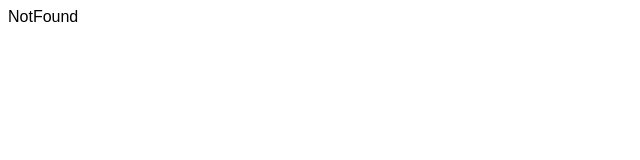
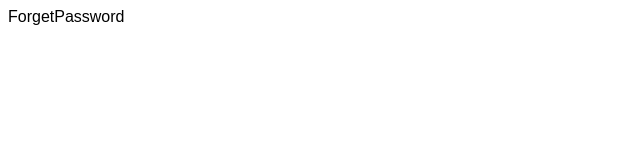
Before and after one commit to Aamishsn/auth-system-react-django, a React (Vite) app in the folder frontend/: page /forget-password in a window 1280 px wide. Shown: the top 160 px of the page, without its empty margins (0-640 px from the left). Built offline with nearby package versions, Linux system fonts and the light colour scheme.

Commit message:
minor changes adjusted

```diff
--- a/frontend/src/App.jsx
+++ b/frontend/src/App.jsx
@@ -8,6 +8,7 @@ import ProtectedComp from "./components/ProtectedComp";
 import Activate from "./pages/Activate";
 import ResendActivationEmail from "./pages/ResendActivationEmail";
 import ForgetPass from "./pages/ForgetPass";
+import ForgetPassword from "./pages/ForgetPassword";
 
 function Logout() {
   localStorage.clear();
@@ -47,6 +48,7 @@ function App() {
           path="/resend-activation-email"
           element={<ResendActivationEmail />}
         />
+        <Route path="/forget-password" element={<ForgetPassword />}></Route>
         <Route path="*" element={<NotFound />}></Route>
       </Routes>
     </BrowserRouter>
--- a/frontend/src/components/FormLogin.jsx
+++ b/frontend/src/components/FormLogin.jsx
@@ -82,7 +82,7 @@ function FormLogin({ route, method }) {
       </button>
 
 
-      {/* {!showEmail&& <a href="/forget-password" style={{textDecoration: 'none', color: 'blue'}}>Forget Password???</a>} */}
+      {!showEmail&& <a href="/forget-password" style={{textDecoration: 'none', color: 'blue'}}>Forget Password???</a>}
     </form>
   );
 }
--- a/frontend/src/pages/ForgetPass.jsx
+++ b/frontend/src/pages/ForgetPass.jsx
@@ -5,7 +5,7 @@ import { useNavigate } from "react-router-dom";
 import { ACCESS_TOKEN, REFRESH_TOKEN } from "../constants";
 
 import LoadingIndicator from "../components/LoadingIndicator";
-
+// this is basically page to resent password
 const ForgetPass = () => {
   const [re_new_password, setPassword] = useState("");
   const [new_password, setNewPassword] = useState("");
--- /dev/null
+++ b/frontend/src/pages/ForgetPassword.jsx
@@ -0,0 +1,9 @@
+import React from 'react'
+
+const ForgetPassword = () => {
+  return (
+    <div>ForgetPassword</div>
+  )
+}
+
+export default ForgetPassword
```
